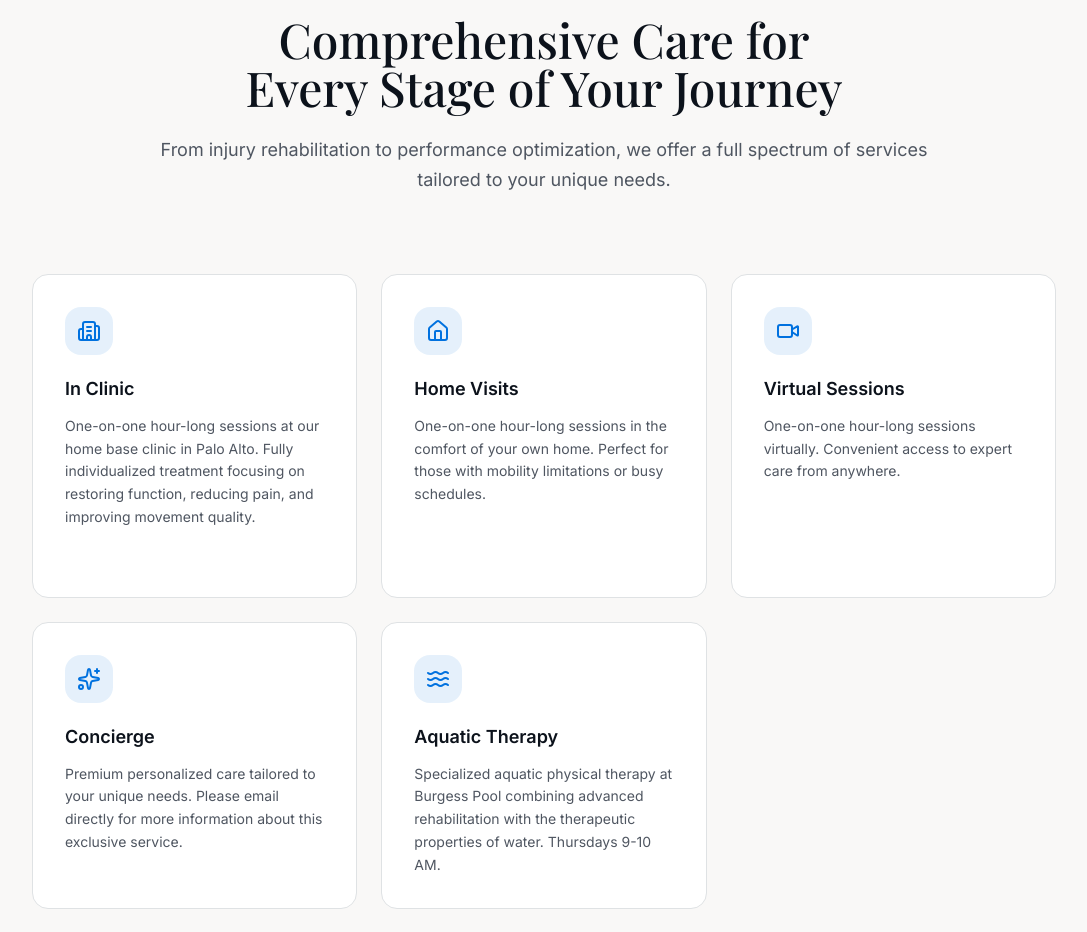
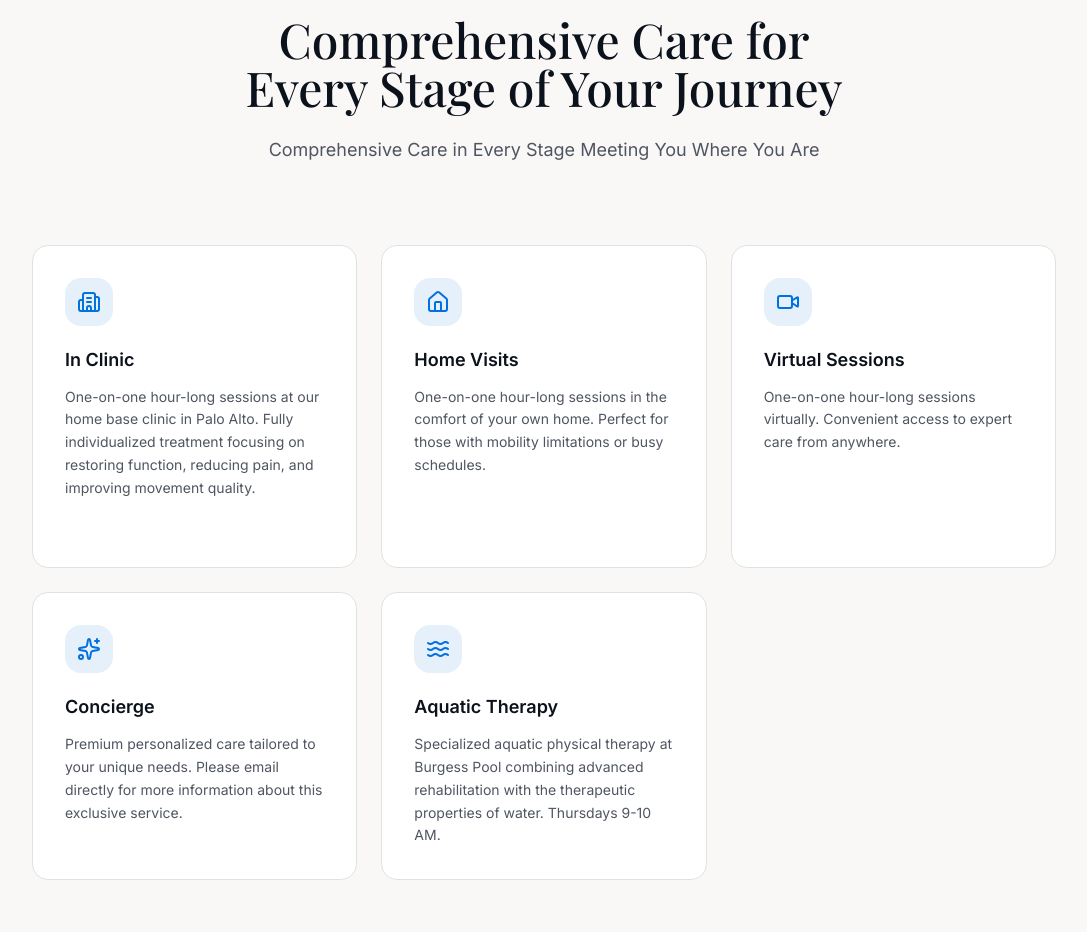
Before and after one commit to tonycasaccia/juliet-pt, a Next.js app: page / in a window 1280 px wide. Shown: the part 3160-4092 px from the top of the page, without its empty margins (96-1183 px from the left). Built offline with nearby package versions, Linux system fonts and the light colour scheme; a web font is replaced by a local one.

Commit message:
feat: update services description for clarity and conciseness

```diff
--- a/components/services.tsx
+++ b/components/services.tsx
@@ -57,8 +57,7 @@ export function Services() {
             Comprehensive Care for Every Stage of Your Journey
           </h2>
           <p className="text-lg text-muted-foreground leading-relaxed">
-            From injury rehabilitation to performance optimization, we offer
-            a full spectrum of services tailored to your unique needs.
+            Comprehensive Care in Every Stage Meeting You Where You Are
           </p>
         </div>
 
```
